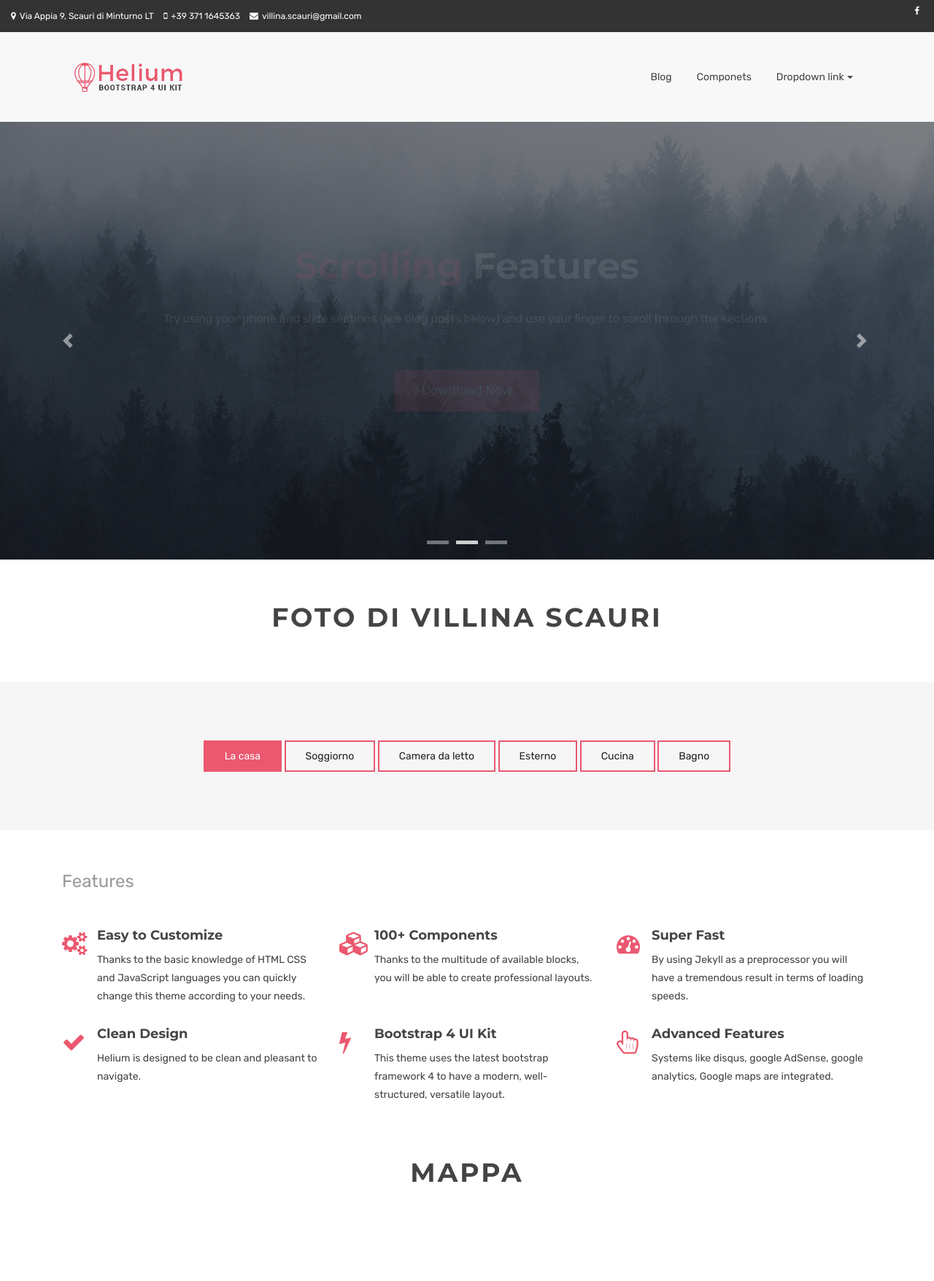
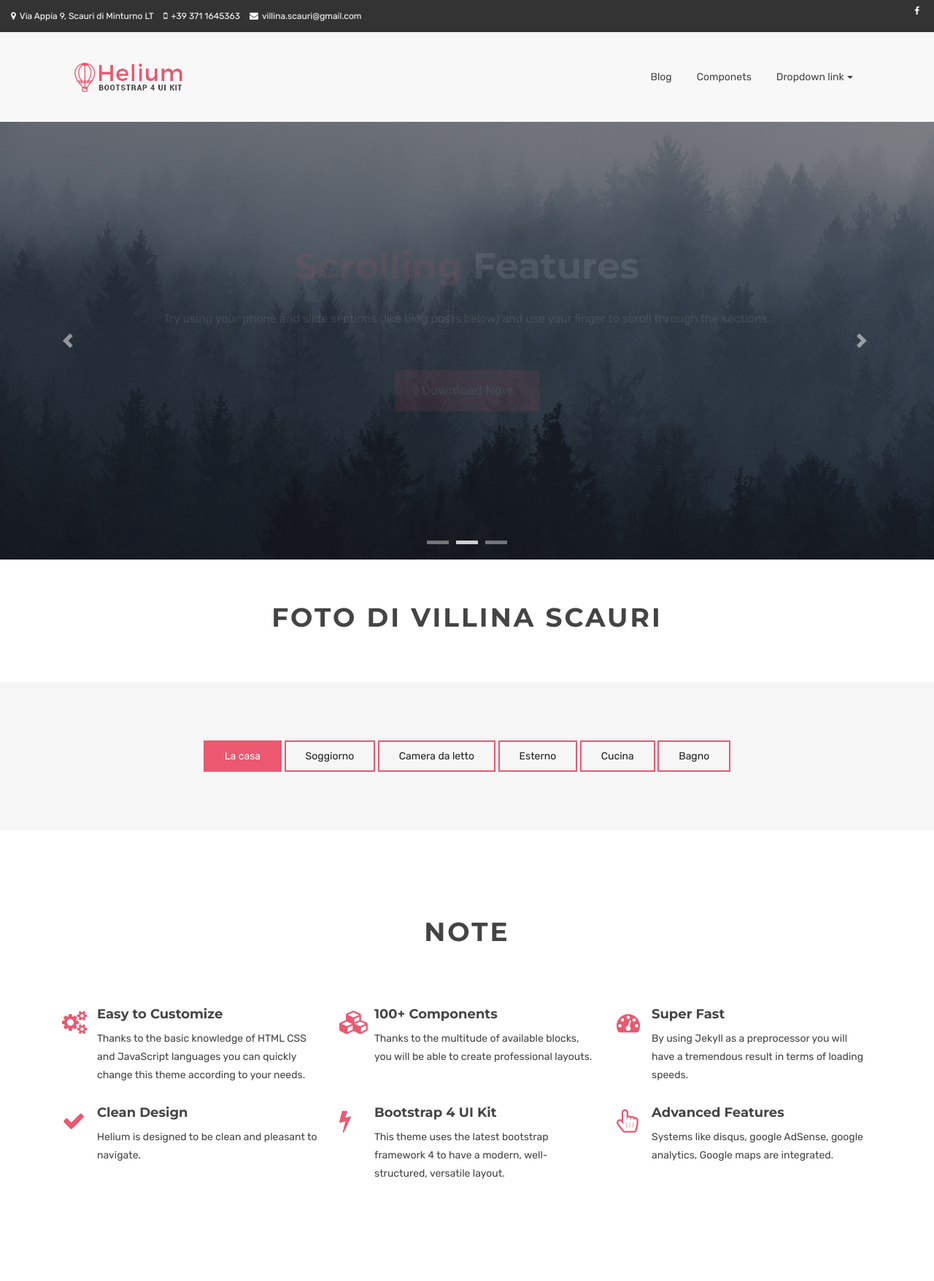
Before and after one commit to filippo-fresilli/villina-scauri, a Jekyll site: the page built from index.html, in a window 1280 px wide. Shown: the top 1756 px of the page at 73% size. Built offline with Jekyll 4.4.1, drawn with Linux system fonts in a browser that asks for light colours; grey boxes are pictures that could not be loaded.

Commit message:
modifing index

```diff
--- a/index.html
+++ b/index.html
@@ -35,8 +35,7 @@
                 />
                 <div class="carousel-caption">
                   <h3 class="slide-title animated fadeInDown">
-                    <span class="text-primary">Helium </span> - Bootstrap 4 UI
-                    Kit
+                    <span class="text-primary">Villina Scauri </span> - Casa vacanza nel Golfo di Gaeta.
                   </h3>
                   <h5 class="slide-text animated fadeIn">
                     Bootstrap 4 based theme ported for Jekyll and GitHub Pages.
@@ -395,10 +394,15 @@
   <!-- Portfolio Section Ends -->
 
   <div class="mb-60"></div>
+
   <div id="features" class="container">
     <!-- SERVICES -->
-    <div class="sub-title">
-      <span>Features</span>
+    <div class="row">
+      <div class="col-md-12">
+        <div class="page-header-title">
+          <h2 class="heading-title text-center">Note</h2>
+        </div>
+      </div>
     </div>
     <div class="row">
       <!-- Start Service Icon 1 -->
@@ -504,6 +508,8 @@
     </div>
   </div>
 
+  <div class="mb-60"></div>
+
   <div class="container">
     <div class="row">
       <div class="col-md-12">
@@ -516,8 +522,6 @@
   <!-- Content Area Start -->
 
   <div id="google-map"></div>
-
-  <div class="mb-60"></div>
 
   <iframe
     width="100%"
```
